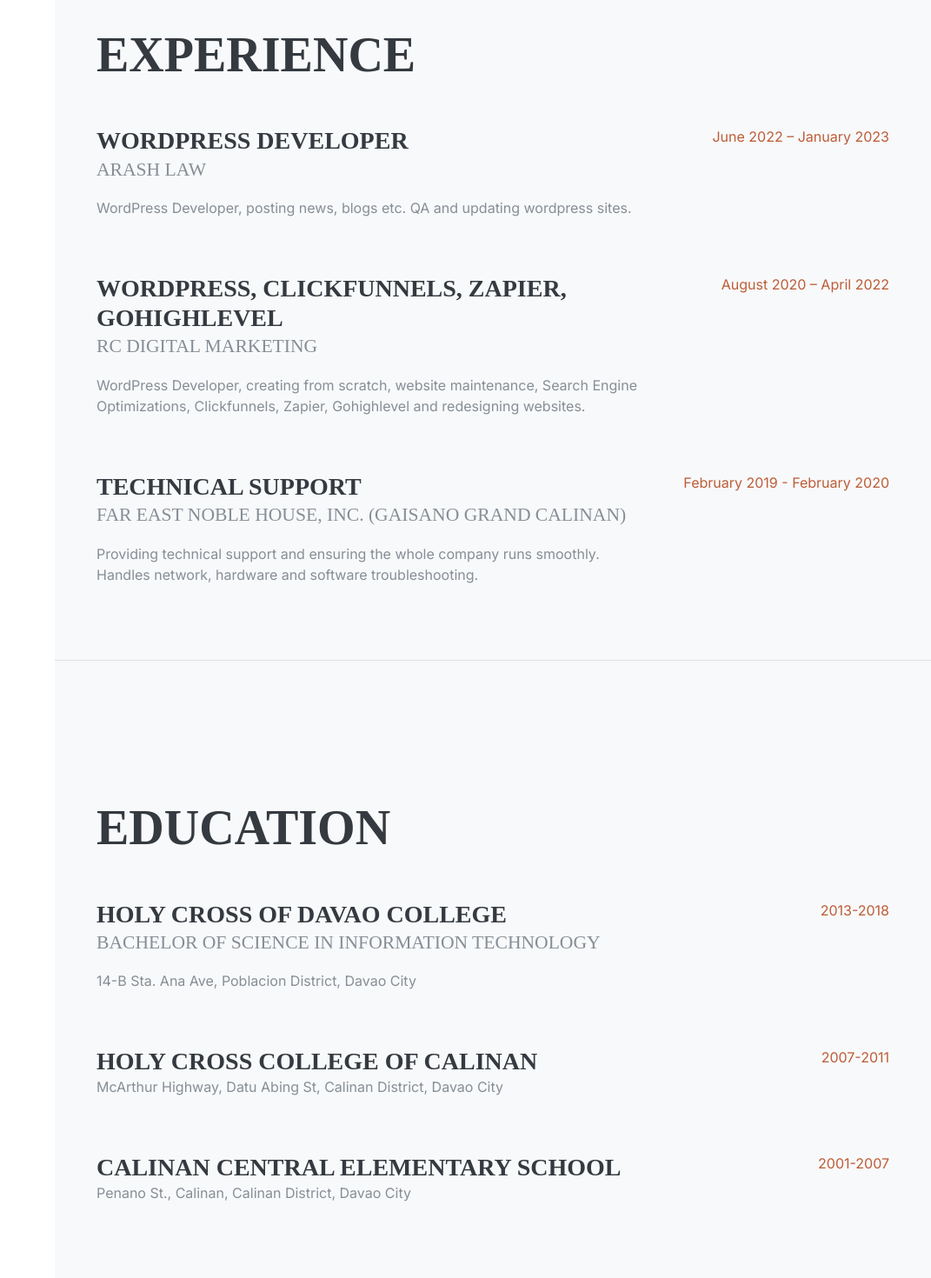
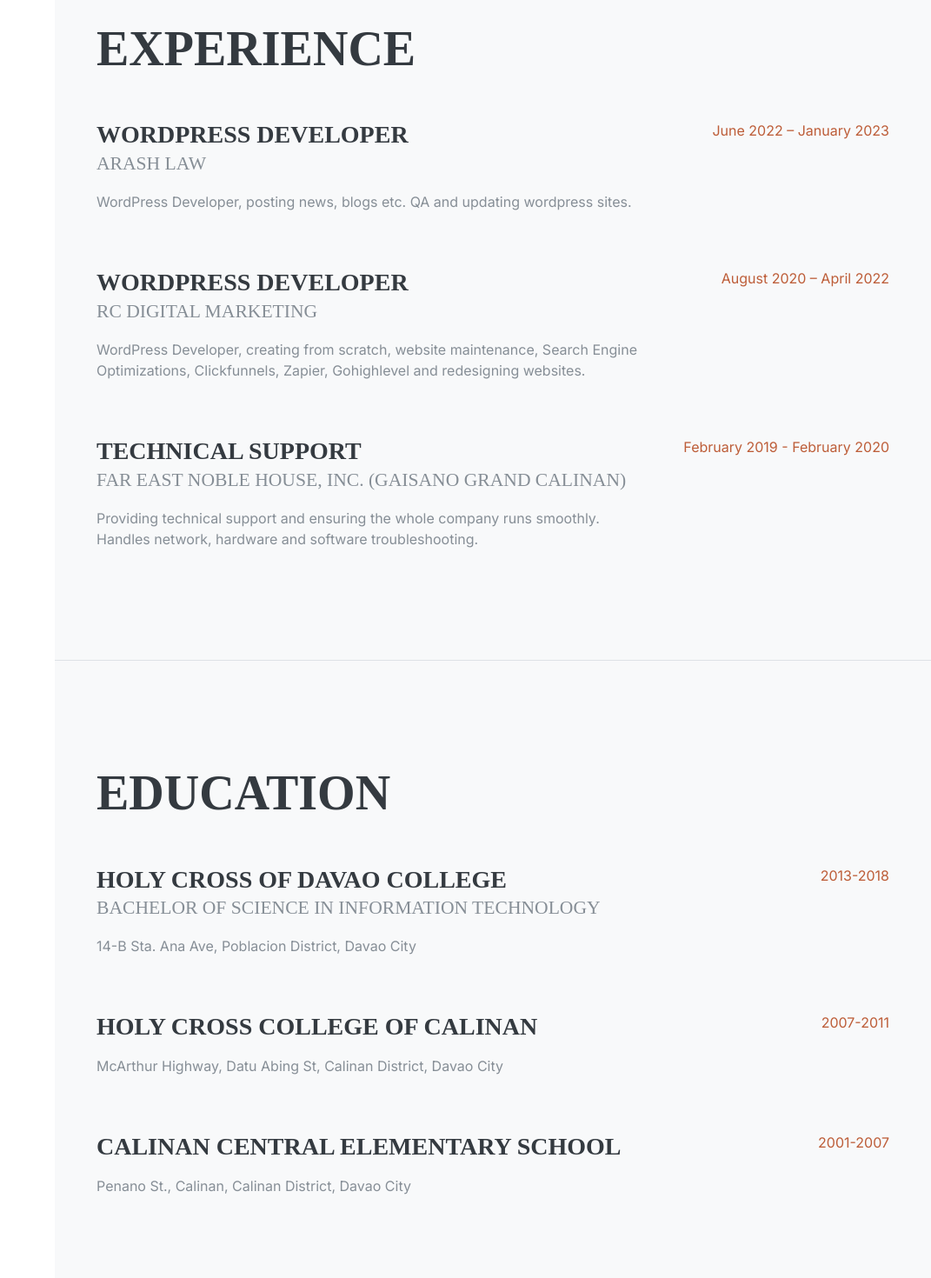
Before and after one commit to swedr13/nextJS-portfolio, a Next.js app: page / in a window 1280 px wide. Shown: the part 840-2310 px from the top of the page at 87% size, without its empty margins (209-1280 px from the left). Built offline with nearby package versions, Linux system fonts and the light colour scheme; some icons are missing; a web font is replaced by a local one.

Commit message:
adding components
adding new components

```diff
--- /dev/null
+++ b/app/components/Education.js
@@ -0,0 +1,22 @@
+const Education = ( {education} ) => {
+  return (
+    <>
+    {education?.map(education => (
+      <div className="resume-item d-flex flex-column flex-md-row mb-5">
+        <div className="resume-content mr-auto">
+          <h3 className="mb-0">{education.schoolName}</h3>
+            <div className="subheading mb-3">
+            {education.course}
+            </div>
+              <p>{education.address}</p>
+        </div>
+        <div className="resume-date text-md-right">
+          <span className="text-primary">{education.schoolYear}</span>
+        </div>
+    </div>
+    ))}
+    </>
+  );
+}
+
+export default Education;
--- /dev/null
+++ b/app/components/Experience.js
@@ -0,0 +1,20 @@
+const Experience = ( {experience} ) => {
+  return (
+    <>
+    {experience?.map(experience => (
+      <div className="resume-item d-flex flex-column flex-md-row mb-5">
+        <div className="resume-content mr-auto">
+          <h3 className="mb-0">{experience.jobTitle}</h3>
+            <div className="subheading mb-3">{experience.company}</div>
+            <p>{experience.jobDescription}</p>
+        </div>
+        <div className="resume-date text-md-right">
+          <span className="text-primary">{experience.workExperience}</span>
+        </div>
+      </div>
+    ))}
+    </>
+  );
+}
+
+export default Experience;
--- /dev/null
+++ b/app/components/FullName.js
@@ -0,0 +1,11 @@
+const FullName = ( {fullName}) => {
+  return (
+    <>
+    {fullName?.map(fullName => (
+    <h1 className="mb-0">{fullName.firstName} <span className="text-primary">{fullName.lastName}</span></h1>
+    ))}
+    </>
+  );
+}
+
+export default FullName;
--- /dev/null
+++ b/app/components/Info.js
@@ -0,0 +1,14 @@
+const Info = ( {info} ) => {
+  return (
+    <>
+    {info?.map(info => (
+      <div className="subheading mb-5">
+      {info.address} · {info.contactNo} ·
+      <a href="mailto:name@email.com">{info.email}</a>
+      </div>
+    ))}
+    </>
+  );
+}
+
+export default Info;
--- /dev/null
+++ b/app/components/SocialIcons.js
@@ -0,0 +1,44 @@
+const SocialIcons = ( {socialIcons} ) => {
+  return (
+    <>
+    {socialIcons?.map(socialIcons => (
+    <ul className="list-inline list-social-icons mb-0">
+        <li className="list-inline-item">
+            <a href={socialIcons.facebooklink}>
+              <span className="fa-stack fa-lg">
+                <i className="fa fa-circle fa-stack-2x" />
+                <i className={socialIcons.facebook}/>
+              </span>
+            </a>
+          </li>
+          <li className="list-inline-item">
+            <a href={socialIcons.twitterlink}>
+              <span className="fa-stack fa-lg">
+                <i className="fa fa-circle fa-stack-2x" />
+                <i className={socialIcons.twitter}/>
+              </span>
+            </a>
+          </li>
+          <li className="list-inline-item">
+            <a href={socialIcons.linkedinlink}>
+              <span className="fa-stack fa-lg">
+                <i className="fa fa-circle fa-stack-2x" />
+                <i className={socialIcons.linkedin}/>
+              </span>
+            </a>
+          </li>
+          <li className="list-inline-item">
+            <a href={socialIcons.githublink}>
+              <span className="fa-stack fa-lg">
+                <i className="fa fa-circle fa-stack-2x" />
+                <i className={socialIcons.github}/>
+              </span>
+            </a>
+        </li>
+    </ul>
+    ))}
+    </>
+  );
+}
+
+export default SocialIcons;
--- a/app/components/cardProject.js
+++ b/app/components/cardProject.js
@@ -3,7 +3,6 @@
     <>
     {CardData?.map(CardData => (
       <div key={CardData.key}>
-
           <div className="card mb-3">
             <img
               className="card-img-top"
@@ -19,7 +18,6 @@
             </div>
           </div>
         </div>
-
     ))}
     </>
   );
--- a/app/page.js
+++ b/app/page.js
@@ -2,8 +2,49 @@
 import styles from './page.module.css';
 import Navbar from './components/Navbar';
 import CardProject from './components/CardProject';
+import FullName from './components/FullName';
+import SocialIcons from './components/SocialIcons';
 import About from './components/About';
+import Info from './components/Info';
+import Experience from './components/Experience';
+import Education from './components/Education';
 
+
+
+
+const fullName = [
+  { firstName: 'Junelle', lastName: 'Suaybaguio' }
+]
+
+const info = [
+  { address: 'Calinan, Davao City Philippines', contactNo: '0910-1151395', email: 'junelle@gmail.com' }
+]
+
+const about = [
+  { about: 'I design and develop services for customers of all sizes, specializing in creating stylish, modern websites and web services.' }
+]
+
+const socialIcons = [
+  { facebook: 'fa fa-facebook fa-stack-1x fa-inverse', facebooklink: 'facebook.com/swedr13', twitter: 'fa fa-twitter fa-stack-1x fa-inverse', twitterlink: 'twitter.com/swedr420',
+  linkedin: 'fa fa-linkedin fa-stack-1x fa-inverse', linkedinlink: 'linkedin.com/in/junelle-suaybaguio', github: 'fa fa-github fa-stack-1x fa-inverse', githublink: 'github.com/swedr13'
+  },
+]
+
+const experience = [
+  { key: 1, jobTitle: 'WORDPRESS DEVELOPER', company: 'ARASH LAW', jobDescription: 'WordPress Developer, posting news, blogs etc. QA and updating wordpress sites.',
+  workExperience: 'June 2022 – January 2023' },
+  { key: 2, jobTitle: 'WORDPRESS DEVELOPER', company: 'RC Digital Marketing', jobDescription: 'WordPress Developer, creating from scratch, website maintenance, Search Engine Optimizations, Clickfunnels, Zapier, Gohighlevel and redesigning websites.',
+  workExperience: 'August 2020 – April 2022' },
+  { key: 3, jobTitle: 'Technical Support', company: 'Far East Noble House, Inc. (Gaisano Grand Calinan)', jobDescription: 'Providing technical support and ensuring the whole company runs smoothly. Handles network, hardware and software troubleshooting.',
+  workExperience: 'February 2019 - February 2020' }
+]
+
+const education = [
+  { key: 1, schoolName: 'HOLY CROSS OF DAVAO COLLEGE', course: 'BACHELOR OF SCIENCE IN INFORMATION TECHNOLOGY',
+  address: '14-B Sta. Ana Ave, Poblacion District, Davao City', schoolYear: '2013-2018' },
+  { key: 2, schoolName: 'HOLY CROSS COLLEGE OF CALINAN', course: '', address: 'McArthur Highway, Datu Abing St, Calinan District, Davao City', schoolYear: '2007-2011' },
+  { key: 3, schoolName: 'CALINAN CENTRAL ELEMENTARY SCHOOL', course: '', address: 'Penano St., Calinan, Calinan District, Davao City', schoolYear: '2001-2007' }
+]
 
 const CardData = [
   { key: 1, image: 'img/1.jpg', title: 'Laser Machines Direct', description: 'One-Stop-Shop for Medical Grade Lasers', link: 'https://laser-machine.co.uk/' },
@@ -37,7 +78,14 @@
   <Navbar />
 
   <div className="container-fluid p-0">
-    <About />
+  <section className="resume-section p-3 p-lg-5 d-flex d-column bg-light" id="about">
+      <div className="my-auto">
+      <FullName fullName={fullName} />
+      <Info info={info} />
+        <About about={about} />
+        <SocialIcons socialIcons={socialIcons} />
+      </div>
+    </section>
 
     <section
       className="resume-section p-3 p-lg-5 d-flex flex-column bg-light"
@@ -45,88 +93,17 @@
     >
       <div className="my-auto">
         <h2 className="mb-5">Experience</h2>
-        <div className="resume-item d-flex flex-column flex-md-row mb-5">
-          <div className="resume-content mr-auto">
-            <h3 className="mb-0">WordPress Developer</h3>
-            <div className="subheading mb-3">Arash Law</div>
-            <p>
-              WordPress Developer, posting news, blogs etc. QA and updating
-              wordpress sites.
-            </p>
-          </div>
-          <div className="resume-date text-md-right">
-            <span className="text-primary">June 2022 – January 2023</span>
-          </div>
-        </div>
-        <div className="resume-item d-flex flex-column flex-md-row mb-5">
-          <div className="resume-content mr-auto">
-            <h3 className="mb-0">
-              WordPress, Clickfunnels, Zapier, Gohighlevel
-            </h3>
-            <div className="subheading mb-3">RC Digital Marketing</div>
-            <p>
-              WordPress Developer, creating from scratch, website maintenance,
-              Search Engine Optimizations, Clickfunnels, Zapier, Gohighlevel and
-              redesigning websites.
-            </p>
-          </div>
-          <div className="resume-date text-md-right">
-            <span className="text-primary">August 2020 – April 2022</span>
-          </div>
-        </div>
-        <div className="resume-item d-flex flex-column flex-md-row">
-          <div className="resume-content mr-auto">
-            <h3 className="mb-0">Technical Support</h3>
-            <div className="subheading mb-3">
-              Far East Noble House, Inc. (Gaisano Grand Calinan)
-            </div>
-            <p>
-              Providing technical support and ensuring the whole company runs
-              smoothly. Handles network, hardware and software troubleshooting.
-            </p>
-          </div>
-          <div className="resume-date text-md-right">
-            <span className="text-primary">February 2019 - February 2020</span>
-          </div>
-        </div>
+        <Experience experience={experience} />
       </div>
     </section>
+
     <section
       className="resume-section p-3 p-lg-5 d-flex flex-column bg-light"
       id="education"
     >
       <div className="my-auto">
         <h2 className="mb-5">Education</h2>
-        <div className="resume-item d-flex flex-column flex-md-row mb-5">
-          <div className="resume-content mr-auto">
-            <h3 className="mb-0">Holy Cross of Davao College</h3>
-            <div className="subheading mb-3">
-              Bachelor of Science In Information Technology
-            </div>
-            <p>14-B Sta. Ana Ave, Poblacion District, Davao City </p>
-          </div>
-          <div className="resume-date text-md-right">
-            <span className="text-primary">2013-2018</span>
-          </div>
-        </div>
-        <div className="resume-item d-flex flex-column flex-md-row mb-5">
-          <div className="resume-content mr-auto">
-            <h3 className="mb-0">Holy Cross College of Calinan</h3>
-            <p>McArthur Highway, Datu Abing St, Calinan District, Davao City</p>
-          </div>
-          <div className="resume-date text-md-right">
-            <span className="text-primary">2007-2011</span>
-          </div>
-        </div>
-        <div className="resume-item d-flex flex-column flex-md-row">
-          <div className="resume-content mr-auto">
-            <h3 className="mb-0">Calinan Central Elementary School</h3>
-            <p>Penano St., Calinan, Calinan District, Davao City </p>
-          </div>
-          <div className="resume-date text-md-right">
-            <span className="text-primary">2001-2007</span>
-          </div>
-        </div>
+        <Education education={education} />
       </div>
     </section>
 
@@ -149,10 +126,7 @@
     >
       <div className="my-auto">
         <h2 className="mb-5">Contact</h2>
-        <p className="mb-5">
-          I design and develop services for customers of all sizes, specializing
-          in creating stylish, modern websites and web services.
-        </p>
+        <About about={about} />
         <div className="form-group col-4">
           <label htmlFor="fullName">Full Name</label>
           <input type="text" className="form-control" id="fullName" />
@@ -175,40 +149,7 @@
         </button>
         <br />
         <br />
-        <ul className="list-inline list-social-icons mb-0">
-          <li className="list-inline-item">
-            <a href="#">
-              <span className="fa-stack fa-lg">
-                <i className="fa fa-circle fa-stack-2x" />
-                <i className="fa fa-facebook fa-stack-1x fa-inverse" />
-              </span>
-            </a>
-          </li>
-          <li className="list-inline-item">
-            <a href="#">
-              <span className="fa-stack fa-lg">
-                <i className="fa fa-circle fa-stack-2x" />
-                <i className="fa fa-twitter fa-stack-1x fa-inverse" />
-              </span>
-            </a>
-          </li>
-          <li className="list-inline-item">
-            <a href="#">
-              <span className="fa-stack fa-lg">
-                <i className="fa fa-circle fa-stack-2x" />
-                <i className="fa fa-linkedin fa-stack-1x fa-inverse" />
-              </span>
-            </a>
-          </li>
-          <li className="list-inline-item">
-            <a href="#">
-              <span className="fa-stack fa-lg">
-                <i className="fa fa-circle fa-stack-2x" />
-                <i className="fa fa-github fa-stack-1x fa-inverse" />
-              </span>
-            </a>
-          </li>
-        </ul>
+        <SocialIcons socialIcons={socialIcons} />
       </div>
     </section>
   </div>
```
Also changed, not shown: app/components/About.js (+6 -52 lines), app/components/Navbar.js (+13 -15 lines), app/components/NavbarImage.js (added, +17 -0 lines).
